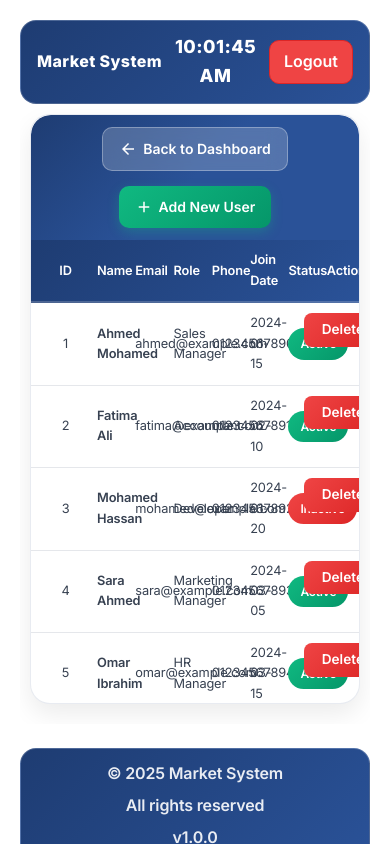
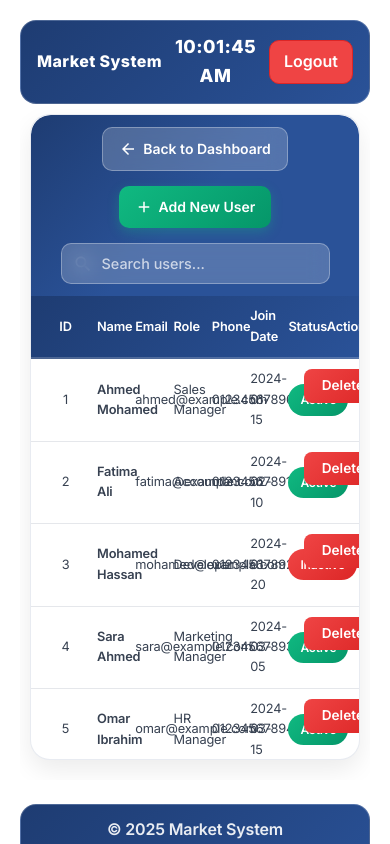
Before and after one commit to Ramiclovis/market-system, a React (Vite) app: page /users in a window 390 px wide. Built offline with nearby package versions, Linux system fonts and the light colour scheme.

Commit message:
Implement user search functionality in UsersTable component. Add search input and clear button, and update user list display to filter based on search term. Adjust CSS for improved layout and styling of search elements.

```diff
--- a/src/pages/dashboard/Dashboard.jsx
+++ b/src/pages/dashboard/Dashboard.jsx
@@ -57,7 +57,7 @@ function Dashboard() {
           <div className="module-card users" onClick={handleSuppliersClick}>
             <div className="module-icon">
               <svg viewBox="0 0 24 24" fill="currentColor">
-                <path d="M3 5h18v2H3V5zm0 6h18v2H3v-2zm0 6h18v2H3v-2z"/>
+                <path d="M20 8h-3V4H3c-1.1 0-2 .9-2 2v11h2c0 1.66 1.34 3 3 3s3-1.34 3-3h6c0 1.66 1.34 3 3 3s3-1.34 3-3h2v-5l-3-4zM6 18.5c-.83 0-1.5-.67-1.5-1.5s.67-1.5 1.5-1.5 1.5.67 1.5 1.5-.67 1.5-1.5 1.5zm13.5-9l1.96 2.5H17V9.5h2.5zm-1.5 9c-.83 0-1.5-.67-1.5-1.5s.67-1.5 1.5-1.5 1.5.67 1.5 1.5-.67 1.5-1.5 1.5z"/>
               </svg>
             </div>
             <h3 className="module-title">Suppliers</h3>
--- a/src/pages/users/UsersTable.css
+++ b/src/pages/users/UsersTable.css
@@ -20,7 +20,76 @@
   display: flex;
   align-items: center;
   justify-content: space-between;
-  gap: 20px;
+  gap: 15px;
+}
+
+/* Search Container */
+.search-container {
+  position: relative;
+  flex: 1;
+  max-width: 400px;
+  display: flex;
+  align-items: center;
+}
+
+.search-icon {
+  position: absolute;
+  left: 12px;
+  width: 20px;
+  height: 20px;
+  color: rgba(255, 255, 255, 0.7);
+  pointer-events: none;
+}
+
+.search-input {
+  width: 100%;
+  padding: 8px 16px 8px 40px;
+  background: rgba(255, 255, 255, 0.2);
+  border: 1px solid rgba(255, 255, 255, 0.3);
+  border-radius: 10px;
+  color: #ffffff;
+  font-weight: 500;
+  font-size: 0.9rem;
+  transition: all 0.3s ease;
+  backdrop-filter: blur(10px);
+}
+
+.search-input::placeholder {
+  color: rgba(255, 255, 255, 0.7);
+}
+
+.search-input:focus {
+  outline: none;
+  background: rgba(255, 255, 255, 0.3);
+  border-color: rgba(255, 255, 255, 0.5);
+  box-shadow: 0 0 0 3px rgba(255, 255, 255, 0.1);
+}
+
+.clear-search-btn {
+  position: absolute;
+  right: 8px;
+  width: 24px;
+  height: 24px;
+  display: flex;
+  align-items: center;
+  justify-content: center;
+  background: rgba(255, 255, 255, 0.2);
+  border: none;
+  border-radius: 50%;
+  color: #ffffff;
+  cursor: pointer;
+  transition: all 0.3s ease;
+  padding: 0;
+}
+
+.clear-search-btn:hover {
+  background: rgba(255, 255, 255, 0.3);
+  transform: rotate(90deg);
+}
+
+.clear-search-btn svg {
+  width: 16px;
+  height: 16px;
 }
 
 .back-button {
@@ -512,6 +581,11 @@
     gap: 15px;
   }
 
+  .search-container {
+    max-width: 100%;
+    order: 2;
+  }
+
   .page-title {
     font-size: 1.5rem;
   }
--- a/src/pages/users/UsersTable.jsx
+++ b/src/pages/users/UsersTable.jsx
@@ -9,6 +9,7 @@ function UsersTable() {
   const [isModalOpen, setIsModalOpen] = useState(false);
   const [isEditMode, setIsEditMode] = useState(false);
   const [selectedUser, setSelectedUser] = useState(null);
+  const [searchTerm, setSearchTerm] = useState("");
   const [newUser, setNewUser] = useState({
     name: "",
     email: "",
@@ -73,6 +74,14 @@ function UsersTable() {
   const handleBack = () => {
     navigate("/dashboard");
   };
+
+  // تصفية المستخدمين بناءً على البحث
+  const filteredUsers = users.filter(user =>
+    user.name.toLowerCase().includes(searchTerm.toLowerCase()) ||
+    user.email.toLowerCase().includes(searchTerm.toLowerCase()) ||
+    user.role.toLowerCase().includes(searchTerm.toLowerCase()) ||
+    user.phone.includes(searchTerm)
+  );
 
   const handleRowClick = (user) => {
     setSelectedUser(user);
@@ -240,6 +249,29 @@ function UsersTable() {
                 </svg>
                 Back to Dashboard
               </button>
+              <div className="search-container">
+                <svg viewBox="0 0 24 24" fill="currentColor" className="search-icon">
+                  <path d="M15.5 14h-.79l-.28-.27C15.41 12.59 16 11.11 16 9.5 16 5.91 13.09 3 9.5 3S3 5.91 3 9.5 5.91 16 9.5 16c1.61 0 3.09-.59 4.23-1.57l.27.28v.79l5 4.99L20.49 19l-4.99-5zm-6 0C7.01 14 5 11.99 5 9.5S7.01 5 9.5 5 14 7.01 14 9.5 11.99 14 9.5 14z"/>
+                </svg>
+                <input
+                  type="text"
+                  placeholder="Search users..."
+                  value={searchTerm}
+                  onChange={(e) => setSearchTerm(e.target.value)}
+                  className="search-input"
+                />
+                {searchTerm && (
+                  <button
+                    className="clear-search-btn"
+                    onClick={() => setSearchTerm("")}
+                    type="button"
+                  >
+                    <svg viewBox="0 0 24 24" fill="currentColor">
+                      <path d="M19 6.41L17.59 5 12 10.59 6.41 5 5 6.41 10.59 12 5 17.59 6.41 19 12 13.41 17.59 19 19 17.59 13.41 12z"/>
+                    </svg>
+                  </button>
+                )}
+              </div>
               <button className="add-user-button" onClick={handleOpenModal}>
                 <svg viewBox="0 0 24 24" fill="currentColor">
                   <path d="M19 13h-6v6h-2v-6H5v-2h6V5h2v6h6v2z"/>
@@ -263,7 +295,7 @@ function UsersTable() {
               </tr>
             </thead>
             <tbody>
-              {users.map((user) => (
+              {filteredUsers.map((user) => (
                 <tr key={user.id} onClick={() => handleRowClick(user)} className="clickable-row">
                   <td>{user.id}</td>
                   <td className="user-name">{user.name}</td>
```
